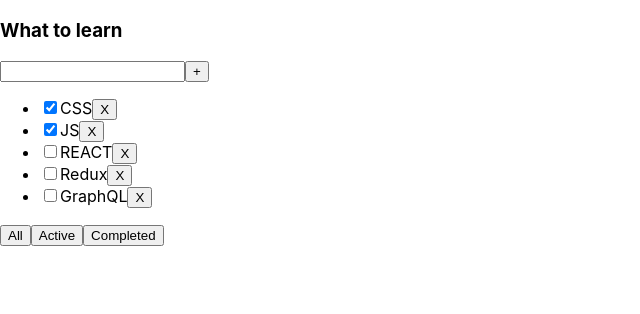
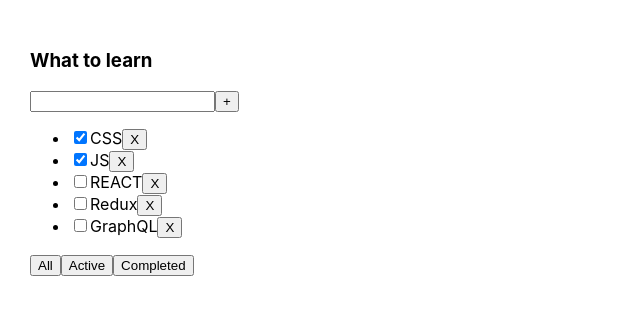
Before and after one commit to vadimhmys/todots, a React (Create React App) app: page / in a window 1280 px wide. Shown: the top 314 px of the page, without its empty margins (0-640 px from the left). Built offline with nearby package versions, Linux system fonts and the light colour scheme.

Commit message:
feat: add styles for input field

```diff
--- a/src/App.css
+++ b/src/App.css
@@ -0,0 +1,16 @@
+.App {
+  padding: 30px;
+  display: flex;
+}
+
+.App > div {
+  margin-right: 50px;
+}
+
+.error {
+  border: 1px solid red;;
+}
+
+.error-message {
+  color: red;
+}
```
